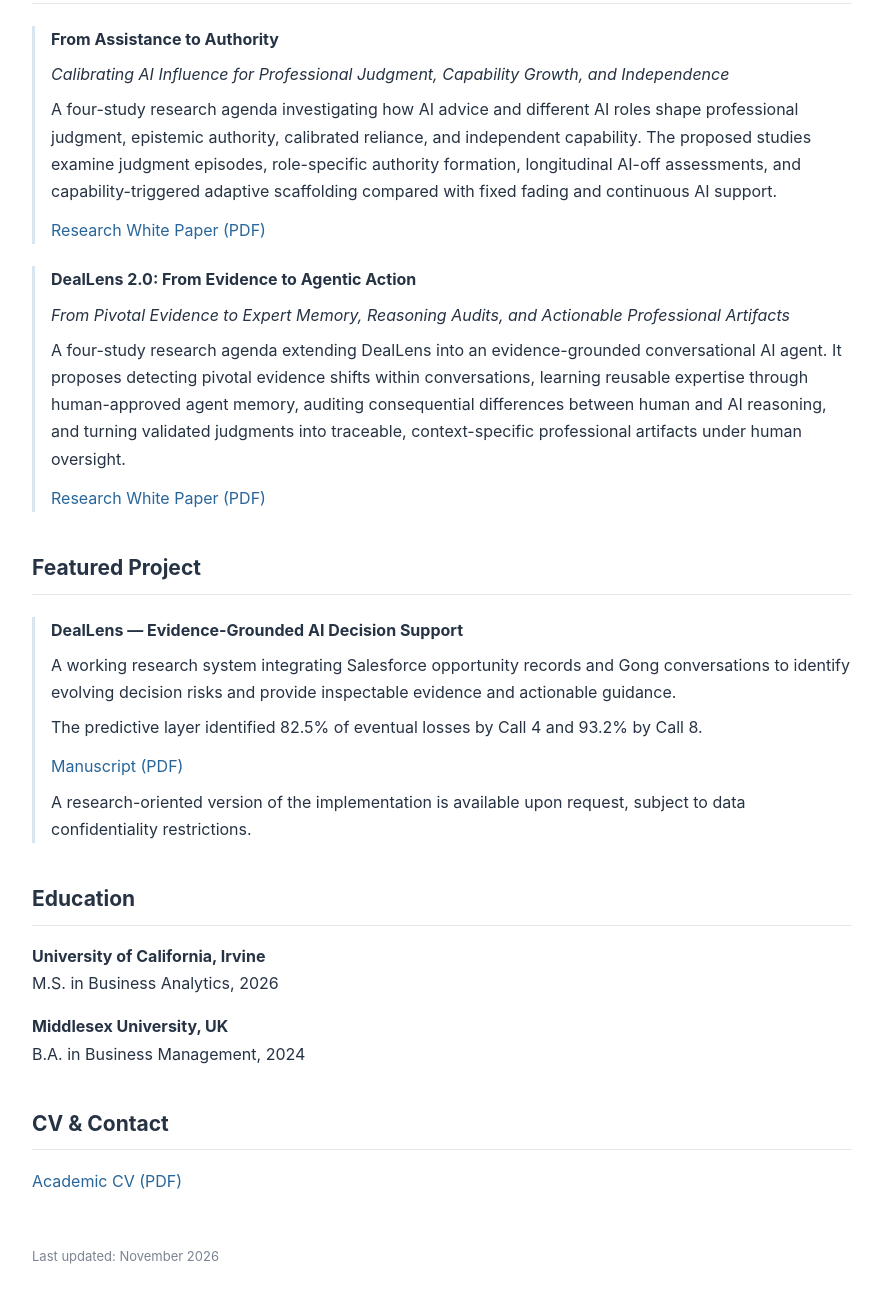
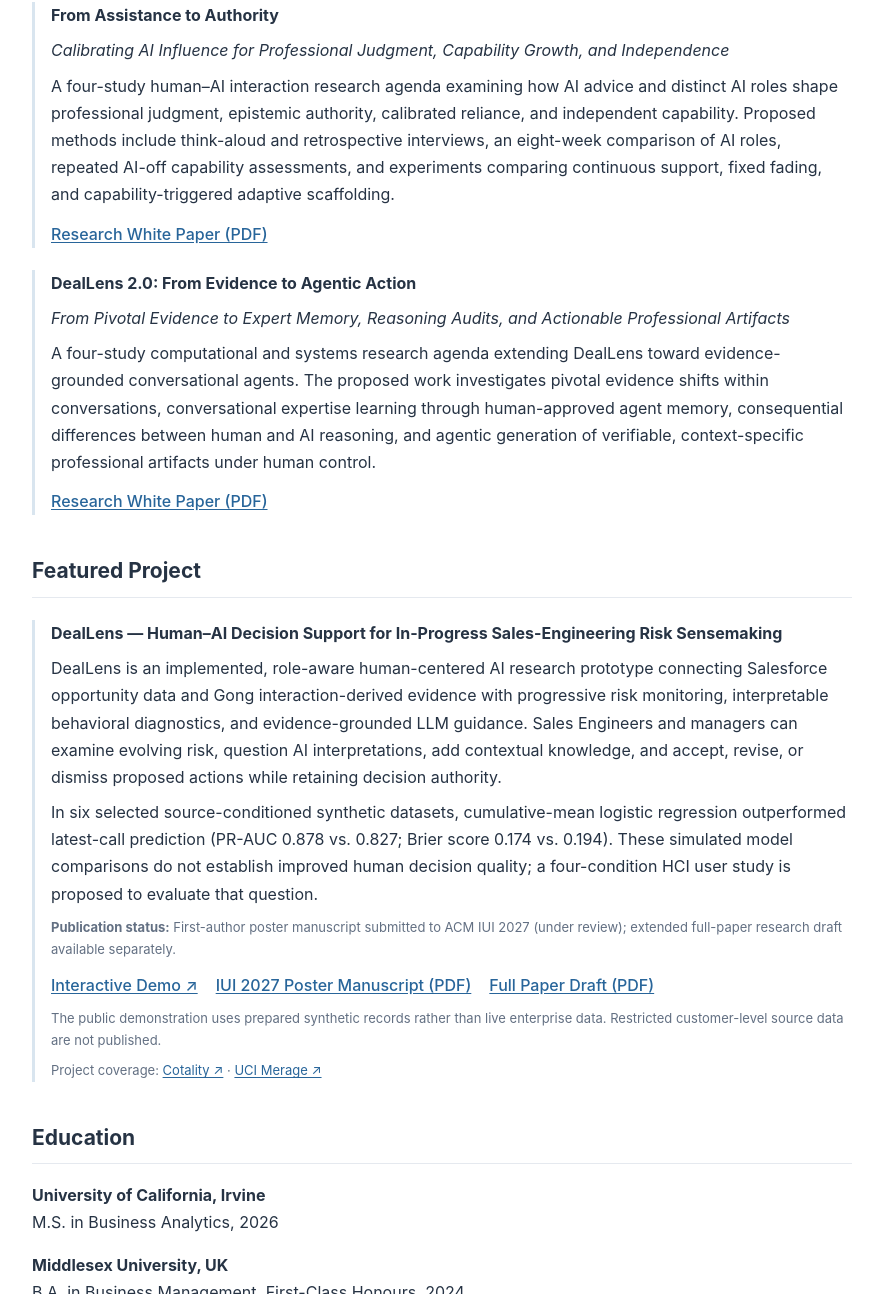
Before and after one commit to ShannonLi818/ShannonLi818.github.io, a plain HTML site: page index.html in a window 1280 px wide. Shown: the part 746-2040 px from the top of the page, without its empty margins (198-1081 px from the left). Drawn offline with Linux system fonts and the light colour scheme.

Commit message:
Add files via upload

```diff
--- a/index.html
+++ b/index.html
@@ -3,12 +3,11 @@
 <head>
   <meta charset="UTF-8">
   <meta name="viewport" content="width=device-width, initial-scale=1">
-  <meta name="description" content="Xiangning (Shannon) Li — prospective PhD researcher in human–AI interaction, decision-making, and evidence-grounded AI agents.">
+  <meta name="description" content="Xiangning (Shannon) Li — prospective PhD researcher in human–AI interaction, professional judgment, and evidence-grounded AI agents.">
   <title>Xiangning (Shannon) Li | Research</title>
   <style>
     body {
-      font-family: -apple-system, BlinkMacSystemFont,
-        "Segoe UI", Arial, sans-serif;
+      font-family: -apple-system, BlinkMacSystemFont, "Segoe UI", Arial, sans-serif;
       max-width: 820px;
       margin: 0 auto;
       padding: 48px 24px;
@@ -23,26 +22,19 @@
       border-bottom: 1px solid #e5e9ef;
       padding-bottom: 8px;
     }
-    a { color: #28659a; text-decoration: none; }
-    a:hover { text-decoration: underline; }
+    a { color: #28659a; text-decoration: underline; text-underline-offset: 2px; }
+    a:hover { color: #174b78; }
     a:focus-visible { outline: 2px solid #28659a; outline-offset: 3px; }
     .subtitle { color: #637083; }
     .tags { color: #56758f; font-size: 14px; }
-    .project {
-      margin: 22px 0;
-      padding-left: 16px;
-      border-left: 3px solid #d9e5ef;
-    }
+    .project { margin: 22px 0; padding-left: 16px; border-left: 3px solid #d9e5ef; }
     .project p { margin: 8px 0; }
-    .links { margin-top: 12px; }
-    .links a { margin-right: 16px; }
+    .links { margin-top: 12px; display: flex; flex-wrap: wrap; gap: 8px 18px; }
+    .links a { font-weight: 500; }
     .contact { margin-top: 12px; font-size: 14px; }
     .contact a { display: inline-block; margin-right: 18px; }
-    footer {
-      margin-top: 50px;
-      font-size: 13px;
-      color: #7b8491;
-    }
+    .status { font-size: 13px; color: #637083; }
+    footer { margin-top: 50px; font-size: 13px; color: #7b8491; }
     @media (max-width: 480px) {
       body { padding: 30px 20px; }
       h1 { font-size: 27px; }
@@ -62,6 +54,7 @@
     <div class="contact">
       <a href="mailto:xianl77@uci.edu">Email: xianl77@uci.edu</a>
       <a href="https://www.linkedin.com/in/shannon-li-2153a2378" target="_blank" rel="noopener noreferrer">LinkedIn Profile</a>
+      <a href="files/Xiangning_Li_Academic_CV.pdf" target="_blank" rel="noopener noreferrer">Academic CV (PDF)</a>
     </div>
   </header>
 
@@ -73,7 +66,7 @@
     </p>
     <p>
       My research interests grew from developing DealLens, an evidence-grounded
-      AI decision-support system. I am pursuing two connected research directions:
+      human–AI decision-support system. I am pursuing two connected research directions:
       understanding how AI assistance shapes human judgment and long-term capability,
       and building conversational agents that learn from professional expertise and
       translate evidence into accountable action.
@@ -81,25 +74,24 @@
 
     <h2>Research Interests</h2>
     <p class="tags">
-      Human–AI Interaction · Professional Judgment · Calibrated Reliance ·
-      Computational Modeling of Decision-Making · Evidence-Grounded AI Agents ·
-      Adaptive AI Scaffolding
+      Human–AI Interaction · Human Agency &amp; Calibrated Reliance ·
+      AI-Assisted Decision Making · Evidence-Grounded AI Agents
     </p>
 
-    <h2>Research</h2>
+    <h2>Proposed PhD Research</h2>
     <div class="project">
       <strong>From Assistance to Authority</strong>
       <p><em>Calibrating AI Influence for Professional Judgment, Capability Growth, and Independence</em></p>
       <p>
-        A four-study research agenda investigating how AI advice and different AI roles
-        shape professional judgment, epistemic authority, calibrated reliance, and
-        independent capability. The proposed studies examine judgment episodes,
-        role-specific authority formation, longitudinal AI-off assessments, and
-        capability-triggered adaptive scaffolding compared with fixed fading and
-        continuous AI support.
+        A four-study human–AI interaction research agenda examining how AI advice and
+        distinct AI roles shape professional judgment, epistemic authority, calibrated
+        reliance, and independent capability. Proposed methods include think-aloud
+        and retrospective interviews, an eight-week comparison of AI roles, repeated
+        AI-off capability assessments, and experiments comparing continuous support,
+        fixed fading, and capability-triggered adaptive scaffolding.
       </p>
       <div class="links">
-        <a href="files/whitepaper.pdf" target="_blank" rel="noopener noreferrer">Research White Paper (PDF)</a>
+        <a href="files/Xiangning_Li_Research_White_Paper_From_Assistance_to_Authority.pdf" target="_blank" rel="noopener noreferrer">Research White Paper (PDF)</a>
       </div>
     </div>
 
@@ -107,56 +99,62 @@
       <strong>DealLens 2.0: From Evidence to Agentic Action</strong>
       <p><em>From Pivotal Evidence to Expert Memory, Reasoning Audits, and Actionable Professional Artifacts</em></p>
       <p>
-        A four-study research agenda extending DealLens into an evidence-grounded
-        conversational AI agent. It proposes detecting pivotal evidence shifts within
-        conversations, learning reusable expertise through human-approved agent memory,
-        auditing consequential differences between human and AI reasoning, and turning
-        validated judgments into traceable, context-specific professional artifacts
-        under human oversight.
+        A four-study computational and systems research agenda extending DealLens
+        toward evidence-grounded conversational agents. The proposed work investigates
+        pivotal evidence shifts within conversations, conversational expertise learning
+        through human-approved agent memory, consequential differences between human
+        and AI reasoning, and agentic generation of verifiable, context-specific
+        professional artifacts under human control.
       </p>
       <div class="links">
-        <a href="files/whitepaper2.pdf" target="_blank" rel="noopener noreferrer">Research White Paper (PDF)</a>
+        <a href="files/Xiangning_Li_Research_White_Paper_DealLens_2.0.pdf" target="_blank" rel="noopener noreferrer">Research White Paper (PDF)</a>
       </div>
     </div>
 
     <h2>Featured Project</h2>
     <div class="project">
-      <strong>DealLens — Evidence-Grounded AI Decision Support</strong>
+      <strong>DealLens — Human–AI Decision Support for In-Progress Sales-Engineering Risk Sensemaking</strong>
       <p>
-        A working research system integrating Salesforce opportunity records and
-        Gong conversations to identify evolving decision risks and provide
-        inspectable evidence and actionable guidance.
+        DealLens is an implemented, role-aware human-centered AI research prototype
+        connecting Salesforce opportunity data and Gong interaction-derived evidence
+        with progressive risk monitoring, interpretable behavioral diagnostics, and
+        evidence-grounded LLM guidance. Sales Engineers and managers can examine
+        evolving risk, question AI interpretations, add contextual knowledge, and
+        accept, revise, or dismiss proposed actions while retaining decision authority.
       </p>
       <p>
-        The predictive layer identified 82.5% of eventual losses by Call 4
-        and 93.2% by Call 8.
+        In six selected source-conditioned synthetic datasets, cumulative-mean
+        logistic regression outperformed latest-call prediction (PR-AUC 0.878 vs.
+        0.827; Brier score 0.174 vs. 0.194). These simulated model comparisons do
+        not establish improved human decision quality; a four-condition HCI user
+        study is proposed to evaluate that question.
       </p>
+      <p class="status"><strong>Publication status:</strong> First-author poster manuscript submitted to ACM IUI 2027 (under review); extended full-paper research draft available separately.</p>
       <div class="links">
-        <a href="files/deallens.pdf" target="_blank" rel="noopener noreferrer">Manuscript (PDF)</a>
+        <a href="https://deallens-interactive-demo.streamlit.app/" target="_blank" rel="noopener noreferrer">Interactive Demo ↗</a>
+        <a href="files/Xiangning_Li_DealLens_IUI2027_Poster_Manuscript.pdf" target="_blank" rel="noopener noreferrer">IUI 2027 Poster Manuscript (PDF)</a>
+        <a href="files/Xiangning_Li_DealLens_Full_Paper_Draft.pdf" target="_blank" rel="noopener noreferrer">Full Paper Draft (PDF)</a>
       </div>
-      <p>
-        A research-oriented version of the implementation is available upon request,
-        subject to data confidentiality restrictions.
+      <p class="status">
+        The public demonstration uses prepared synthetic records rather than live
+        enterprise data. Restricted customer-level source data are not published.
+      </p>
+      <p class="status">
+        Project coverage:
+        <a href="https://linkedin.com/posts/cotality_businessanalytics-activity-7519498197845811200-afYi" target="_blank" rel="noopener noreferrer">Cotality ↗</a>
+        ·
+        <a href="https://linkedin.com/posts/uci-paul-merage-school-of-business_businessanalytics-activity-7518733298622152704-1GeG" target="_blank" rel="noopener noreferrer">UCI Merage ↗</a>
       </p>
     </div>
 
     <h2>Education</h2>
-    <p>
-      <strong>University of California, Irvine</strong><br>
-      M.S. in Business Analytics, 2026
-    </p>
-    <p>
-      <strong>Middlesex University, UK</strong><br>
-      B.A. in Business Management, 2024
-    </p>
+    <p><strong>University of California, Irvine</strong><br>M.S. in Business Analytics, 2026</p>
+    <p><strong>Middlesex University, UK</strong><br>B.A. in Business Management, First-Class Honours, 2024</p>
 
     <h2>CV &amp; Contact</h2>
-    <p>
-      <a href="files/CV.pdf" target="_blank" rel="noopener noreferrer">Academic CV (PDF)</a>
-    </p>
+    <p><a href="files/Xiangning_Li_Academic_CV.pdf" target="_blank" rel="noopener noreferrer">Academic CV (PDF)</a></p>
   </main>
 
   <footer>Last updated: November 2026</footer>
-
 </body>
 </html>
```
